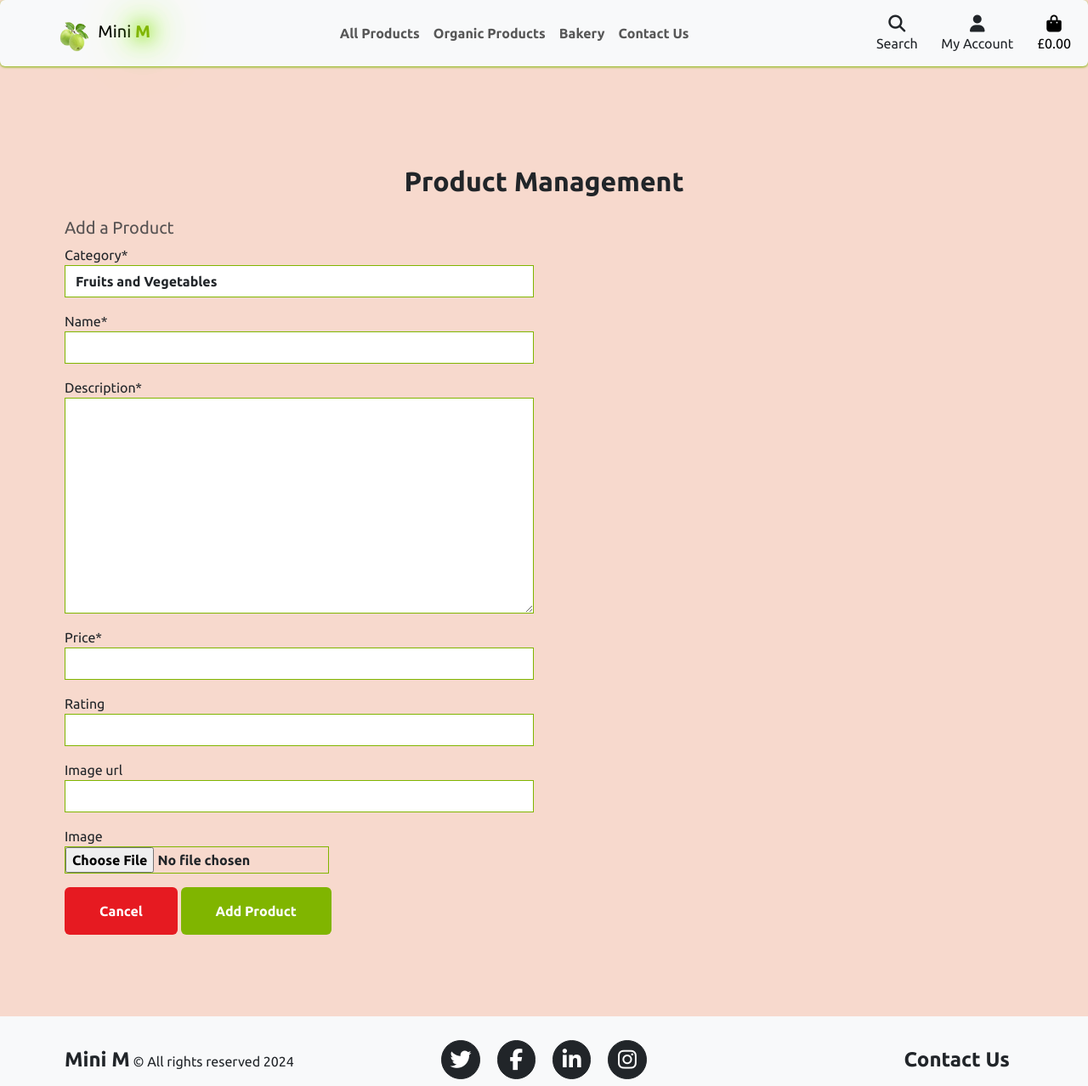
After one commit to Esmael-Pinho/fourth-milestone-project, a Django app: page /products/add/ in a window 1280 px wide. The commit adds this page. Shown: the whole page at 85% size. Run offline with Django 3.2, Linux system fonts and the light colour scheme; data comes from the database, SQL or seed files in the repository; some libraries are stand-ins or nearby versions; some web fonts are replaced.

Commit message:
added product view, url and template

```diff
--- a/checkout/models.py
+++ b/checkout/models.py
@@ -17,7 +17,7 @@ class Order(models.Model):
     full_name = models.CharField(max_length=50, null=False, blank=False)
     email = models.EmailField(max_length=254, null=False, blank=False)
     phone_number = models.CharField(max_length=20, null=False, blank=False)
-    country = CountryField(blank_label='Country *', null=False, blank=False)
+    country = CountryField(blank_label='Select Country *', null=False, blank=False)
     postcode = models.CharField(max_length=20, null=True, blank=True)
     town_or_city = models.CharField(max_length=40, null=False, blank=False)
     street_address1 = models.CharField(max_length=80, null=False, blank=False)
--- /dev/null
+++ b/products/forms.py
@@ -0,0 +1,18 @@
+from django import forms
+from .models import Product, Category
+
+
+class ProductForm(forms.ModelForm):
+
+    class Meta:
+        model = Product
+        fields = '__all__'
+
+    def __init__(self, *args, **kwargs):
+        super().__init__(*args, **kwargs)
+        categories = Category.objects.all()
+        friendly_names = [(c.id, c.get_friendly_name()) for c in categories]
+
+        self.fields['category'].choices = friendly_names
+        # for field_name, field in self.fields.items():
+        #     field.widget.attrs['class'] = 'border-black rounded-0'
--- /dev/null
+++ b/products/templates/products/add_product.html
@@ -0,0 +1,35 @@
+{% extends "base.html" %}
+{% load static %}
+
+{% block page_header %}
+    <div class="container header-container">
+        <div class="row">
+            <div class="col"></div>
+        </div>
+    </div>
+{% endblock %}
+
+{% block content %}
+    <div class="overlay"></div>
+    <div class="container">
+        <div class="row justify-content-center">
+            <div class="col-12 col-md-6 text-center">
+                <h2 class="logo-font mb-4">Product Management</h2>
+            </div>
+        </div>
+
+        <div class="row">
+            <h5 class="text-muted">Add a Product</h5>
+            <div class="col-12 col-md-6">
+                <form method="POST" action="{% url 'add_product' %}" class="form mb-2 add-form" enctype="multipart/form-data">
+                    {% csrf_token %}
+                    {{ form | crispy }}
+                    <div class="text-right">
+                        <a class="btn button-green red" href="{% url 'products' %}">Cancel</a>
+                        <button class="btn button-green" type="submit">Add Product</button>
+                    </div>
+                </form>
+            </div>
+        </div>
+    </div>
+{% endblock %}
--- a/products/urls.py
+++ b/products/urls.py
@@ -3,5 +3,6 @@ from . import views
 
 urlpatterns = [
     path('', views.all_products, name='products'),
-    path('<product_id>', views.product_detail, name='product_detail'),
+    path('<int:product_id>/', views.product_detail, name='product_detail'),
+    path('add/', views.add_product, name='add_product'),
 ]
--- a/products/views.py
+++ b/products/views.py
@@ -6,6 +6,7 @@ from django.http import Http404
 
 
 from .models import Product, Category
+from .forms import ProductForm
 
 
 def all_products(request):
@@ -74,3 +75,13 @@ def product_detail(request, product_id):
     }
 
     return render(request, 'products/product_detail.html', context)
+
+def add_product(request):
+    """ Add a product to the store """
+    form = ProductForm()
+    template = 'products/add_product.html'
+    context = {
+        'form': form,
+    }
+
+    return render(request, template, context)
--- a/static/css/base.css
+++ b/static/css/base.css
@@ -477,11 +477,25 @@ a#scrollUp:hover {
     color: #6c757d;
 }
 
-.allauth-form-inner-content input {
+.allauth-form-inner-content input,
+.add-form input,
+.add-form option,
+.add-form textarea,
+.add-form select {
     border-color: var(--green);
     border-radius: 0;
     margin-bottom: 1rem;
     font-weight: 600;
+    border: 1px solid var(--green);
+}
+
+.allauth-form-inner-content input,
+.add-form input:focus,
+.add-form input:active,
+.add-form textarea:focus,
+.add-form textarea:active,
+.add-form select:focus
+.add-form select:active {
     box-shadow: 0 1px 3px 0 var(--green);
 }
 
@@ -502,7 +516,8 @@ a#scrollUp:hover {
     color: var(--green);
 }
 
-.allauth-form-inner-content input::placeholder {
+.allauth-form-inner-content input::placeholder,
+.add-form input::placeholder {
     color: #aab7c4;
     font-weight: 600;
 }
```
